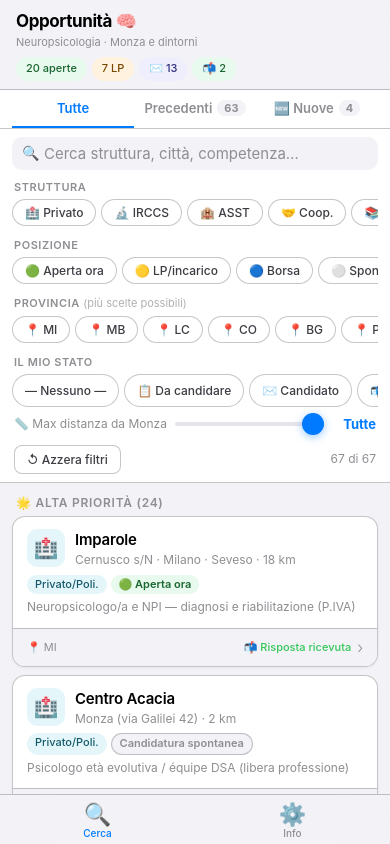
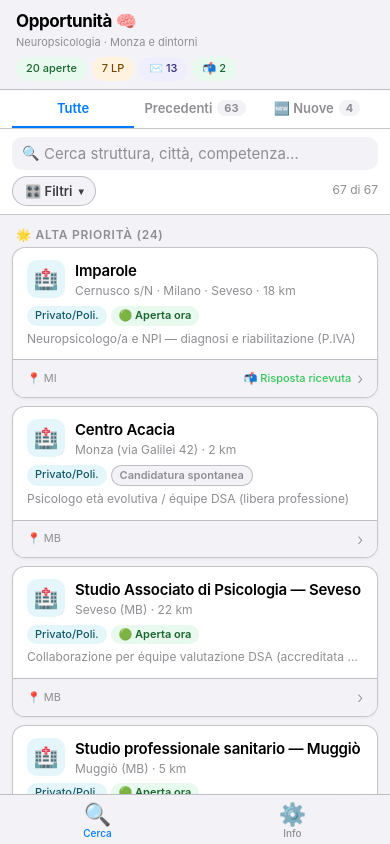
Before and after one commit to rcarloni93/jobtracker, a plain HTML site: page index.html in a window 390 px wide. Drawn offline with Linux system fonts and the light colour scheme.

Commit message:
Add files via upload

```diff
--- a/index.html
+++ b/index.html
@@ -79,6 +79,16 @@ input[type=search]::placeholder{color:var(--tm)}
 .batch-tab.active .batch-count{background:var(--ac);color:#fff}
 
 /* filter sections */
+/* filter toggle + collapsible panel */
+.filter-toggle-row{display:flex;align-items:center;justify-content:space-between;gap:8px}
+.filter-toggle-btn{display:flex;align-items:center;gap:6px;background:var(--s2);border:.5px solid var(--sep);border-radius:20px;padding:6px 12px;font-size:13px;font-weight:600;color:var(--t2);cursor:pointer;font-family:inherit}
+.filter-toggle-btn:active{opacity:.7}
+.filter-toggle-btn.has-active{background:var(--ac);color:#fff;border-color:var(--ac)}
+.filter-badge{background:var(--da);color:#fff;font-size:10px;font-weight:700;border-radius:9px;padding:1px 6px;min-width:16px;text-align:center}
+.filter-toggle-btn.has-active .filter-badge{background:rgba(255,255,255,.3)}
+.chevron-toggle{font-size:10px;transition:transform .2s;display:inline-block}
+.chevron-toggle.open{transform:rotate(180deg)}
+.filters-panel{display:flex;flex-direction:column;gap:6px;padding-top:2px;border-top:.5px solid var(--sep);margin-top:2px}
 .filter-section{margin-top:4px}
 .filter-label{font-size:11px;font-weight:600;color:var(--tm);text-transform:uppercase;letter-spacing:.05em;padding:0 2px 4px}
 .filter-hint{font-weight:400;text-transform:none;letter-spacing:0;color:var(--tm);opacity:.7}
@@ -219,6 +229,17 @@ input[type=range]::-webkit-slider-thumb{-webkit-appearance:none;width:22px;heigh
       <input type="search" id="searchQ" placeholder="Cerca struttura, città, competenza…" oninput="applyFilters()" autocomplete="off" autocorrect="off" spellcheck="false">
     </div>
 
+    <div class="filter-toggle-row">
+      <button class="filter-toggle-btn" id="filterToggleBtn" onclick="toggleFiltersPanel()">
+        <span>🎛️ Filtri</span>
+        <span class="filter-badge" id="filterBadge" style="display:none">0</span>
+        <span class="chevron-toggle" id="filtersChevron">▾</span>
+      </button>
+      <span class="cnt-lbl" id="cntLbl"></span>
+    </div>
+
+    <div class="filters-panel" id="filtersPanel" style="display:none">
+
       <div class="filter-section">
         <div class="filter-label">Struttura</div>
         <div class="filter-chips">
@@ -273,7 +294,7 @@ input[type=range]::-webkit-slider-thumb{-webkit-appearance:none;width:22px;heigh
 
       <div class="reset-row">
         <button class="btn-reset" onclick="resetFiltri()">↺ Azzera filtri</button>
-      <span class="cnt-lbl" id="cntLbl"></span>
+      </div>
     </div>
   </div>
 
@@ -612,6 +633,28 @@ function setBatch(btn){
   applyFilters();
 }
 
+function toggleFiltersPanel(){
+  var panel=document.getElementById('filtersPanel');
+  var chev=document.getElementById('filtersChevron');
+  var isOpen=panel.style.display!=='none';
+  panel.style.display = isOpen ? 'none' : 'flex';
+  chev.classList.toggle('open', !isOpen);
+}
+
+function updateFilterBadge(){
+  var n = (fTipo?1:0) + (fPos?1:0) + (fStato?1:0) + fProv.length + (fDist<80?1:0);
+  var badge=document.getElementById('filterBadge');
+  var btn=document.getElementById('filterToggleBtn');
+  if(n>0){
+    badge.style.display='inline-block';
+    badge.textContent=n;
+    btn.classList.add('has-active');
+  } else {
+    badge.style.display='none';
+    btn.classList.remove('has-active');
+  }
+}
+
 // Chip a selezione singola (tipo, posizione, stato): un clic seleziona,
 // un secondo clic sulla stessa chip la deseleziona (toggle).
 function toggleSingleChip(btn){
@@ -663,6 +706,7 @@ function applyFilters(){
     }
     return true;
   });
+  updateFilterBadge();
   renderCards(filtered);
 }
 
```
Lines whose indentation alone changed are shown as unchanged.
